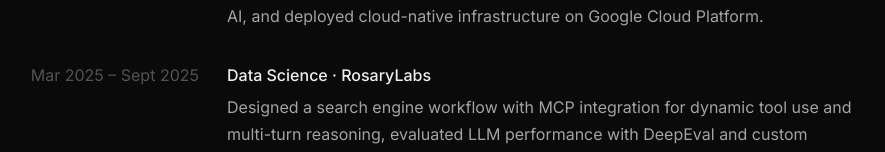
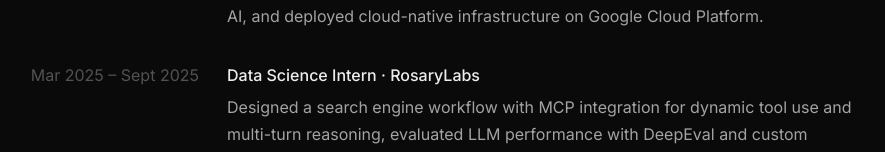
Before and after one commit to h4r1yzz/portfolio, a Next.js app: page /about in a window 1280 px wide. Shown: the part 476-628 px from the top of the page, without its empty margins (97-982 px from the left). Built offline with nearby package versions, Linux system fonts and the light colour scheme; no server answers; what boneyard-js would draw is missing.

Commit message:
fix: update experience

```diff
--- a/src/content/site.ts
+++ b/src/content/site.ts
@@ -18,7 +18,7 @@ export const work = [
       "Built production-grade AI systems focused on multi-agent workflows, Retrieval-Augmented Generation (RAG), and scalable backend services. Designed and evaluated LLM pipelines using LangChain, LangGraph, Ragas, pgvector, and Vertex AI, and deployed cloud-native infrastructure on Google Cloud Platform.",
   },
   {
-    role: "Data Science",
+    role: "Data Science Intern",
     company: "RosaryLabs",
     date: "Mar 2025 – Sept 2025",
     description:
```
